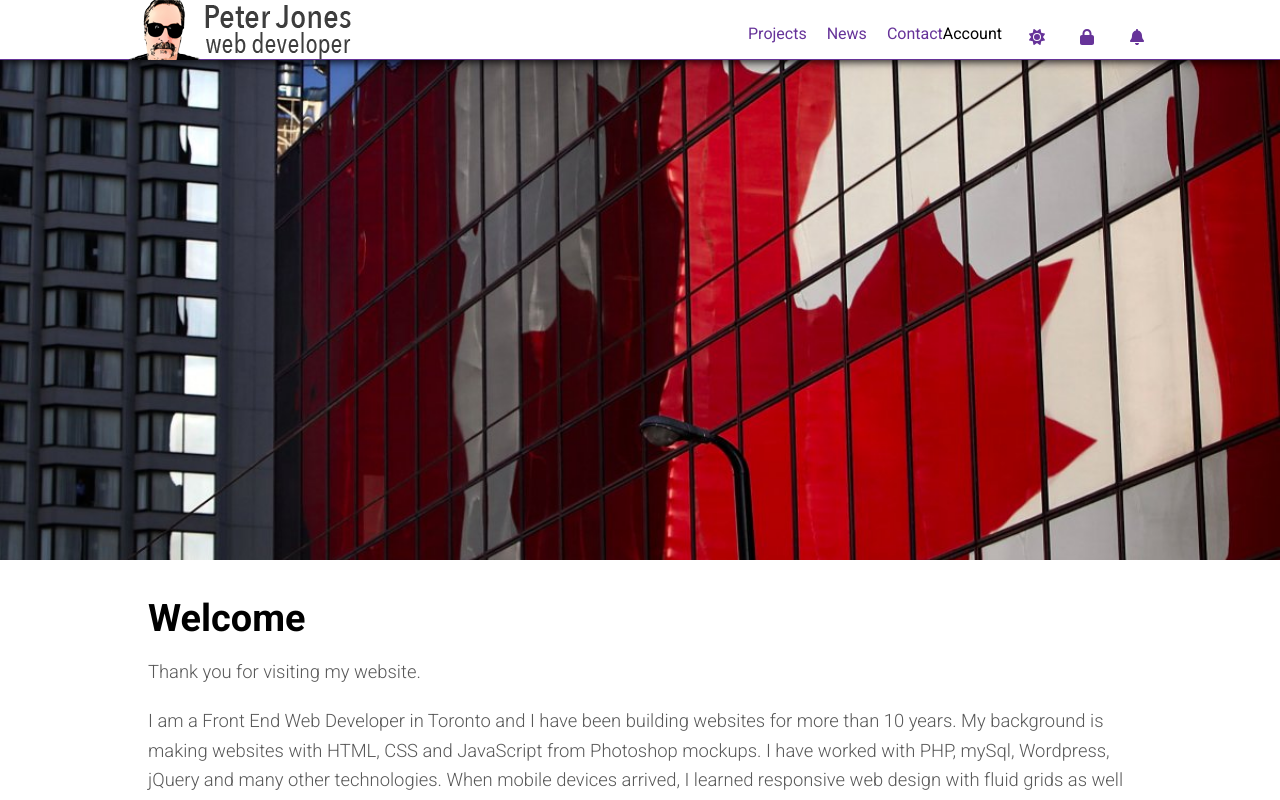
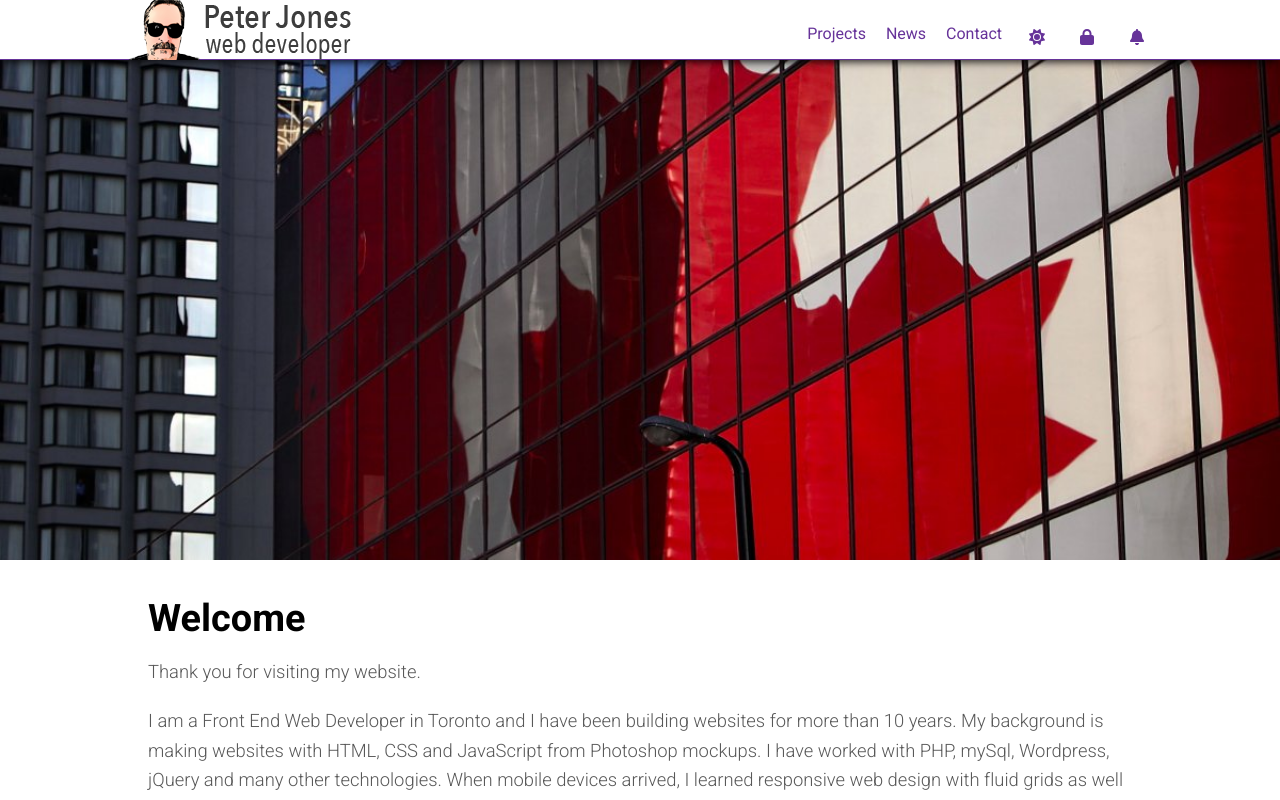
Before and after one commit to peterajones/peterjonesdev2022, a Next.js app: page / in a window 1280 px wide. Shown: the top 800 px of the page. Built offline with nearby package versions, Linux system fonts and the light colour scheme; no server answers; a web font is replaced by a local one.

Commit message:
add SSO GitHub

```diff
--- a/Components/Navbar.js
+++ b/Components/Navbar.js
@@ -97,10 +97,10 @@ export default function Navbar() {
 										width={25}
 										height={25}
 									/>
-								) : ('')}
+								) : ('Account')}
 								</a>
 							</Link>
-	          ) : ('Account')
+	          ) : ('')
 						}
 						<button
 							name='toggle theme'
```
